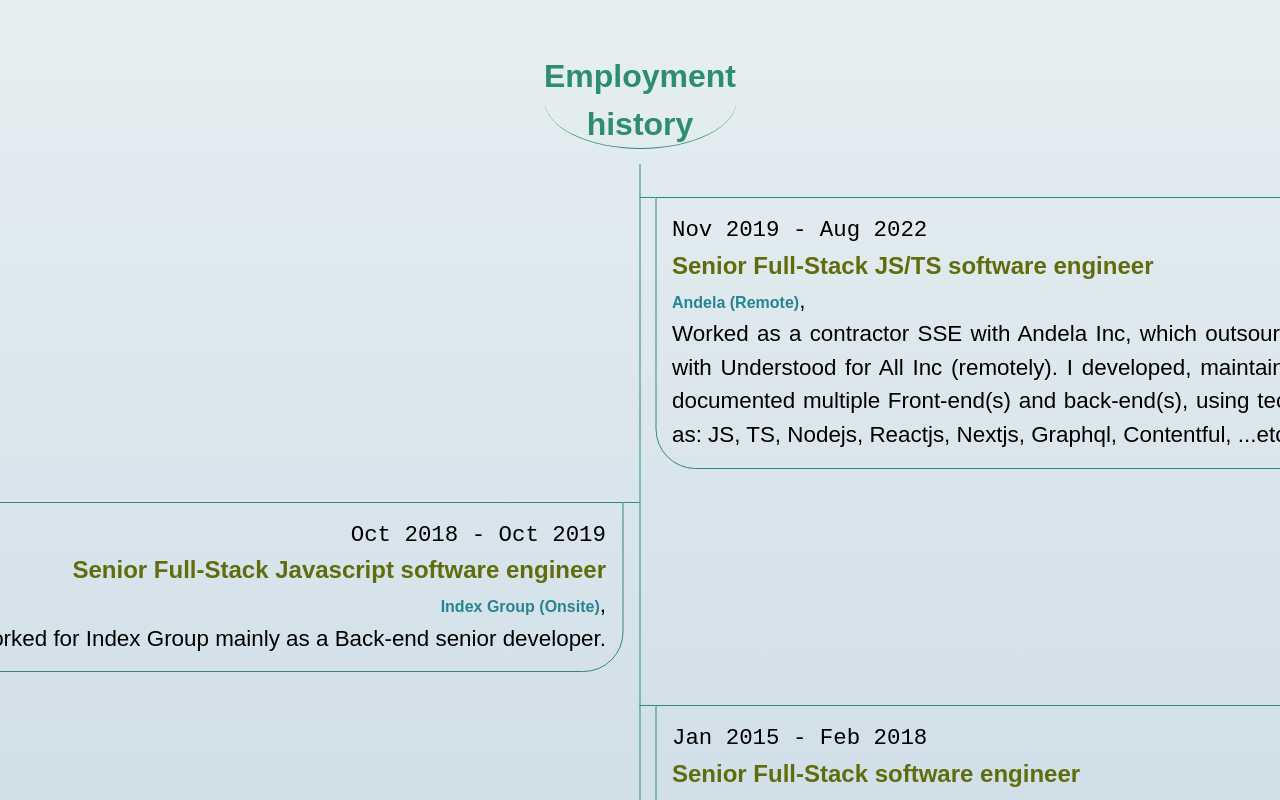
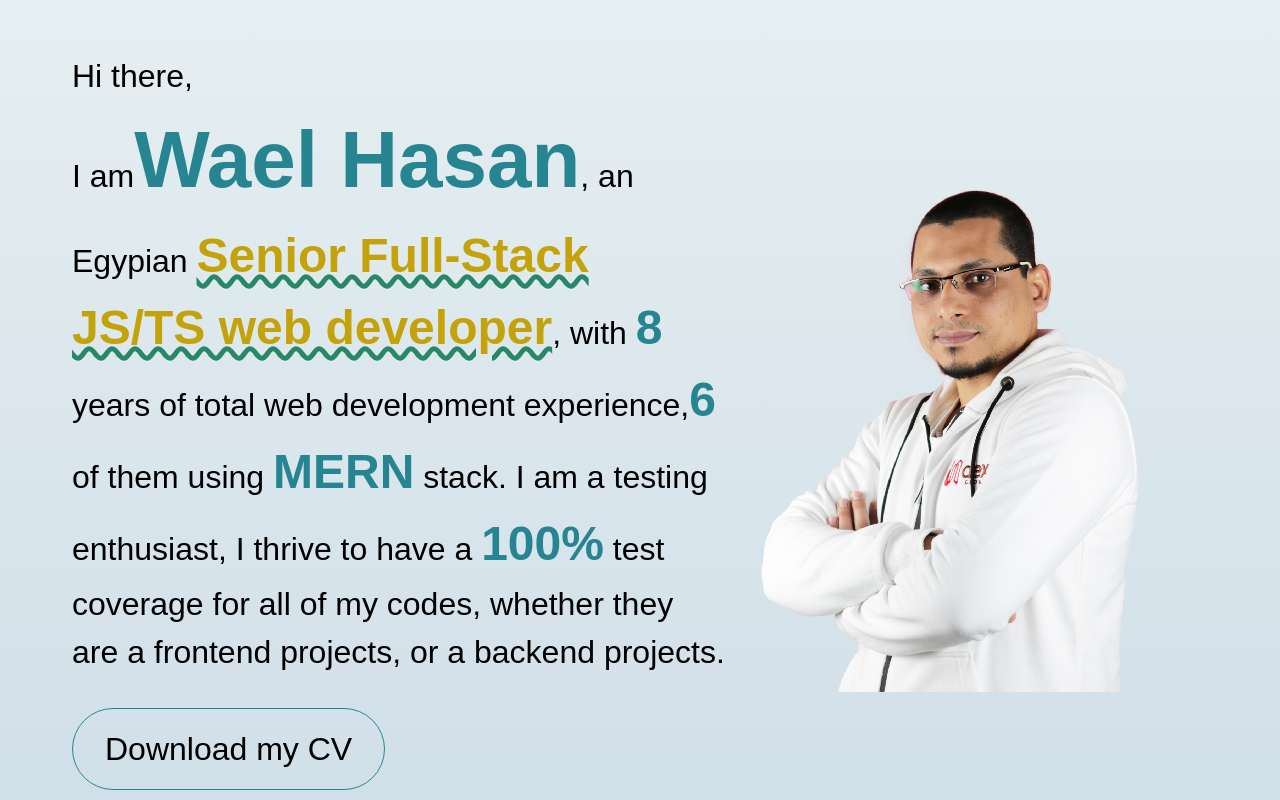
Before and after one commit to waelhasan/personal-site, a Next.js app: page / in a window 1280 px wide. Built offline with nearby package versions, Linux system fonts and the light colour scheme.

Commit message:
Uncomment some components

```diff
--- a/src/app/page.tsx
+++ b/src/app/page.tsx
@@ -265,9 +265,9 @@ export default function Home() {
       justifyContent: "center",
       alignItems: "center"
     }}>
-      {/* <Intorduction />
+      <Intorduction />
       <ReasonsToHireMeOrNotToHireMe />
-      <Skills /> */}
+      <Skills />
       <Experiences />
     </main>
   )
```
